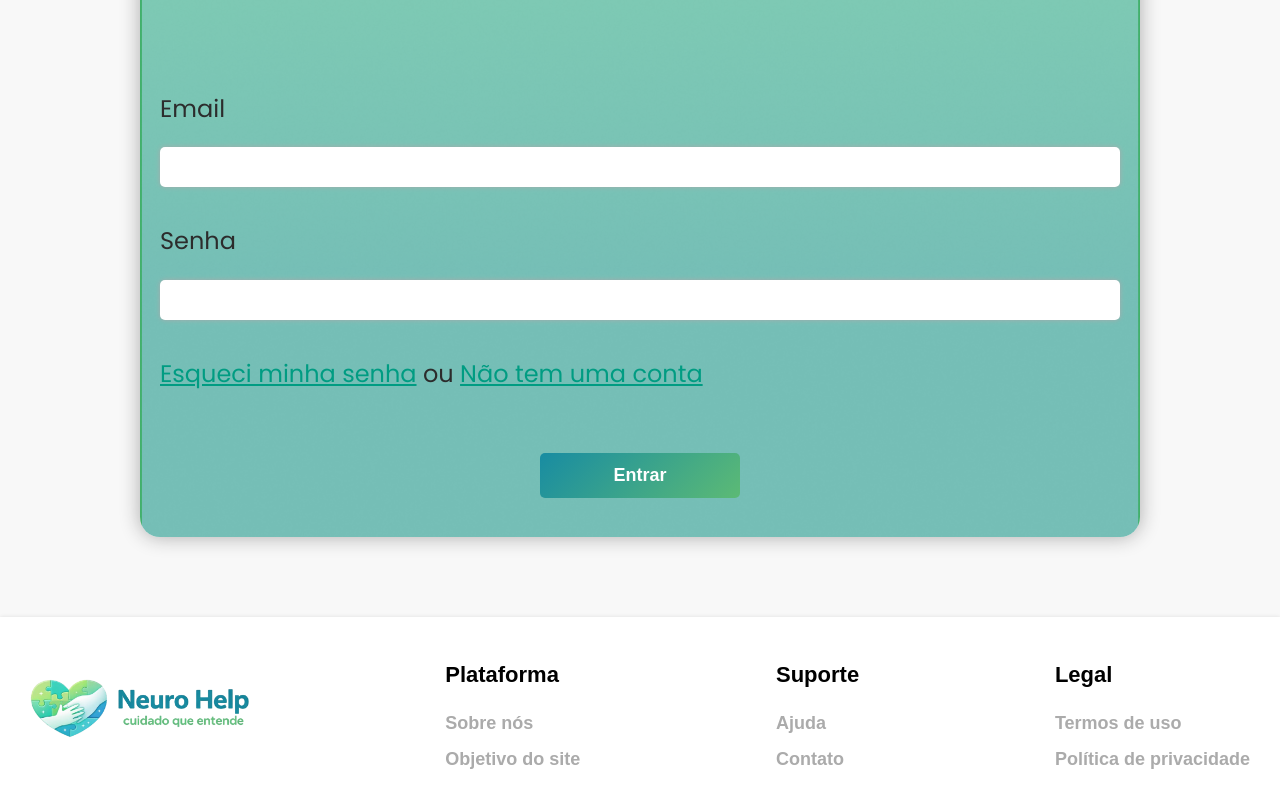
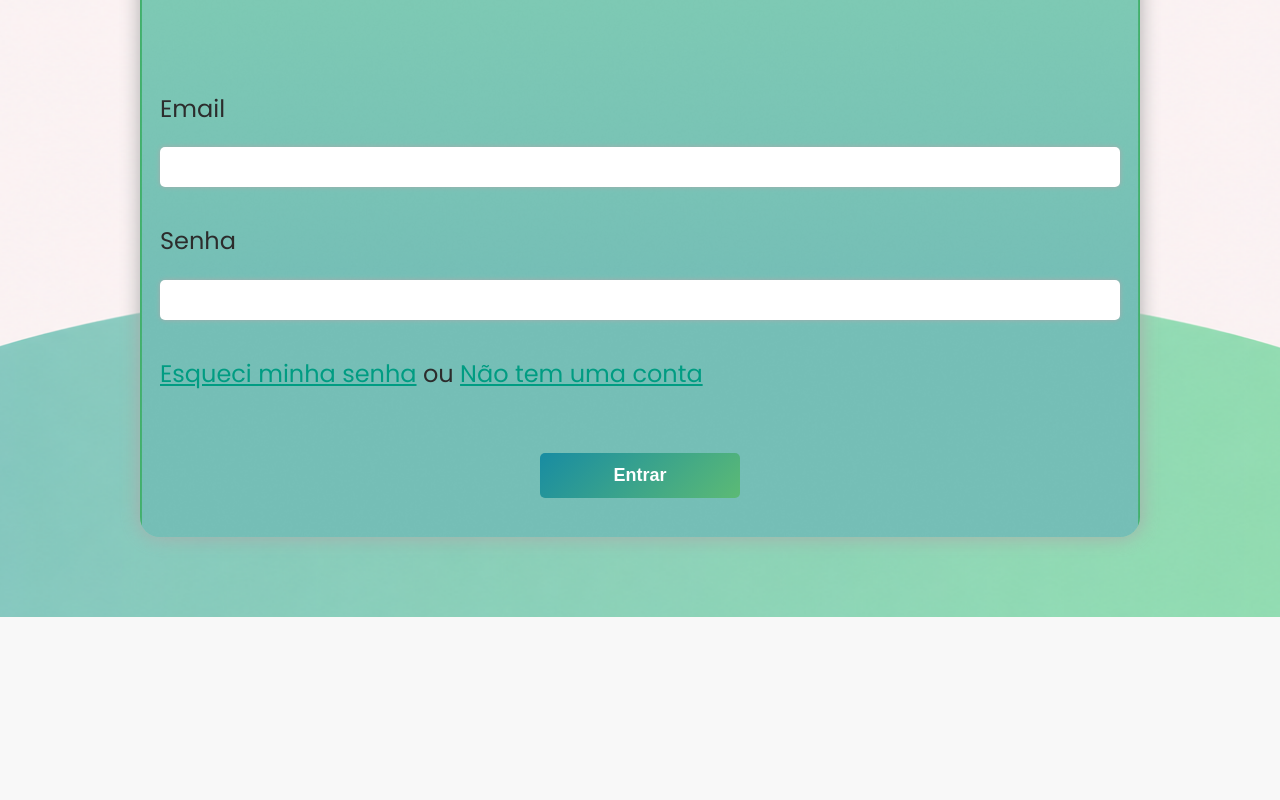
Before and after one commit to kaykekkj/Espectro-Care, a plain HTML site: page login.html in a window 1280 px wide. Shown: the part 311-1111 px from the top of the page. After the commit the page ends 928 px from the top, so only its background shows below. Drawn offline with Linux system fonts and the light colour scheme.

Commit message:
Estilização do fundo da pagina login

```diff
--- a/CSS/style.css
+++ b/CSS/style.css
@@ -240,7 +240,9 @@ body {
 
     z-index: 999;
 
-    padding-bottom: 20px;
+    padding-bottom: 60px;
+
+
 }
 
 .selecionar h1{
@@ -457,7 +459,15 @@ body {
 }
 
 /* ================================================== FIM DA PAGINA HOME */
+/* ================================================== PAGINA LOGIN  */
 
+.body-login{
+    background-image: url(fundoselecionar.png);
+    background-size: cover;
+    background-repeat: no-repeat;
+    background-position: center;
+    min-height: 100dvh;
+}
 /* ================= RESPONSIVIDADE ================= */
 
 @media (max-width: 768px) {
--- a/login.html
+++ b/login.html
@@ -7,7 +7,7 @@
     <link href="https://fonts.googleapis.com/css2?family=Poppins:ital,wght@0,100;0,200;0,300;0,400;0,500;0,600;0,700;0,800;0,900;1,100;1,200;1,300;1,400;1,500;1,600;1,700;1,800;1,900&display=swap" rel="stylesheet">
     <link rel="stylesheet" href="CSS/style.css">
 </head>
-<body>
+<body class="body-login">
     <header>
     <nav class="navbar">
         <a class="logo" href="index.html"><img src="IMG/Logo.png" alt="Logo do site" class="logo-voltar" ></a>
@@ -23,26 +23,5 @@
         <button class="botao-logar">Entrar</button>
         </div>
     </section>
-
-    <footer class="footer">
-        <div class="footer-logo">
-            <img src="IMG/Logo.png" alt="Logo do site">
-        </div>
-        <div class="footer-itens">
-            <h1>Plataforma</h1>
-            <a href="">Sobre nós</a>
-            <a href="">Objetivo do site</a>
-        </div>
-        <div class="footer-itens">
-            <h1>Suporte</h1>
-            <a href="">Ajuda </a>
-            <a href="">Contato</a>
-        </div>
-        <div class="footer-itens">
-            <h1>Legal</h1>
-            <a href="">Termos de uso</a>
-            <a href="">Política de privacidade</a>
-        </div>
-    </footer>
 </body>
 </html>
```
